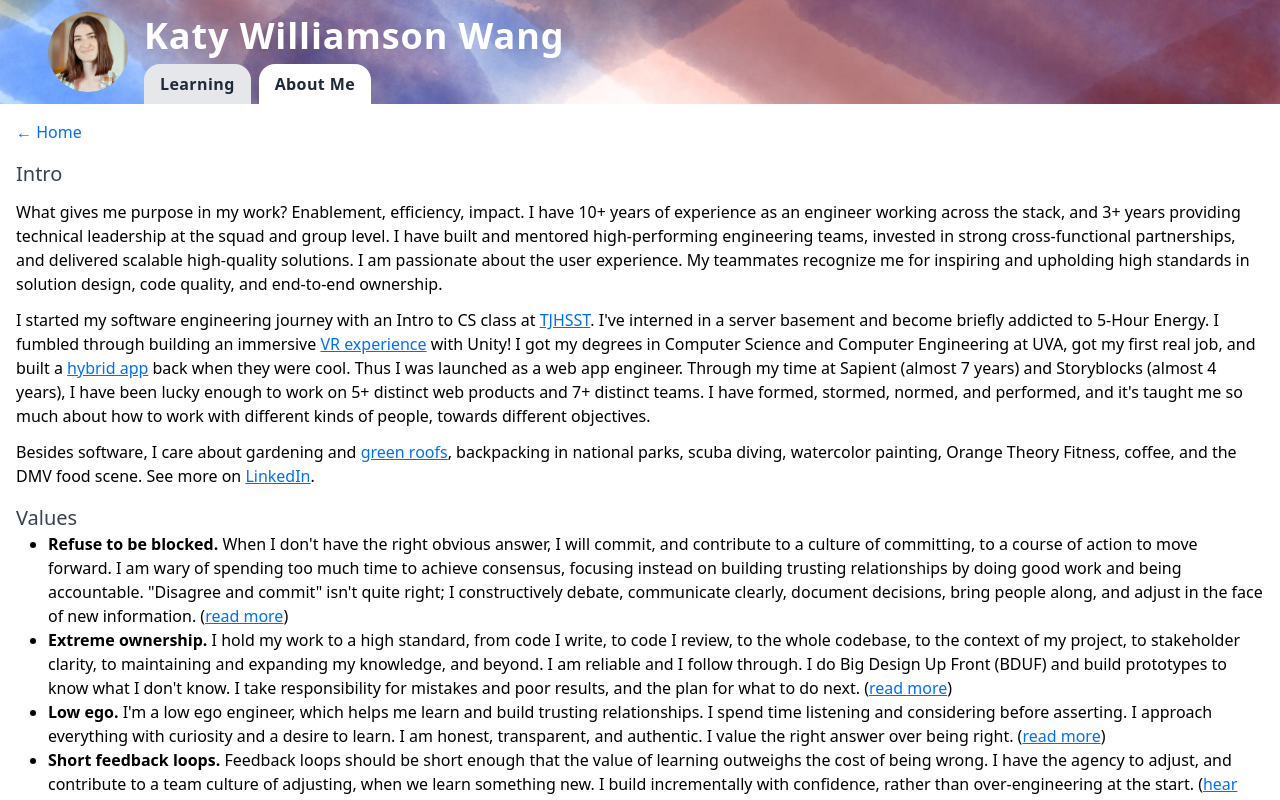
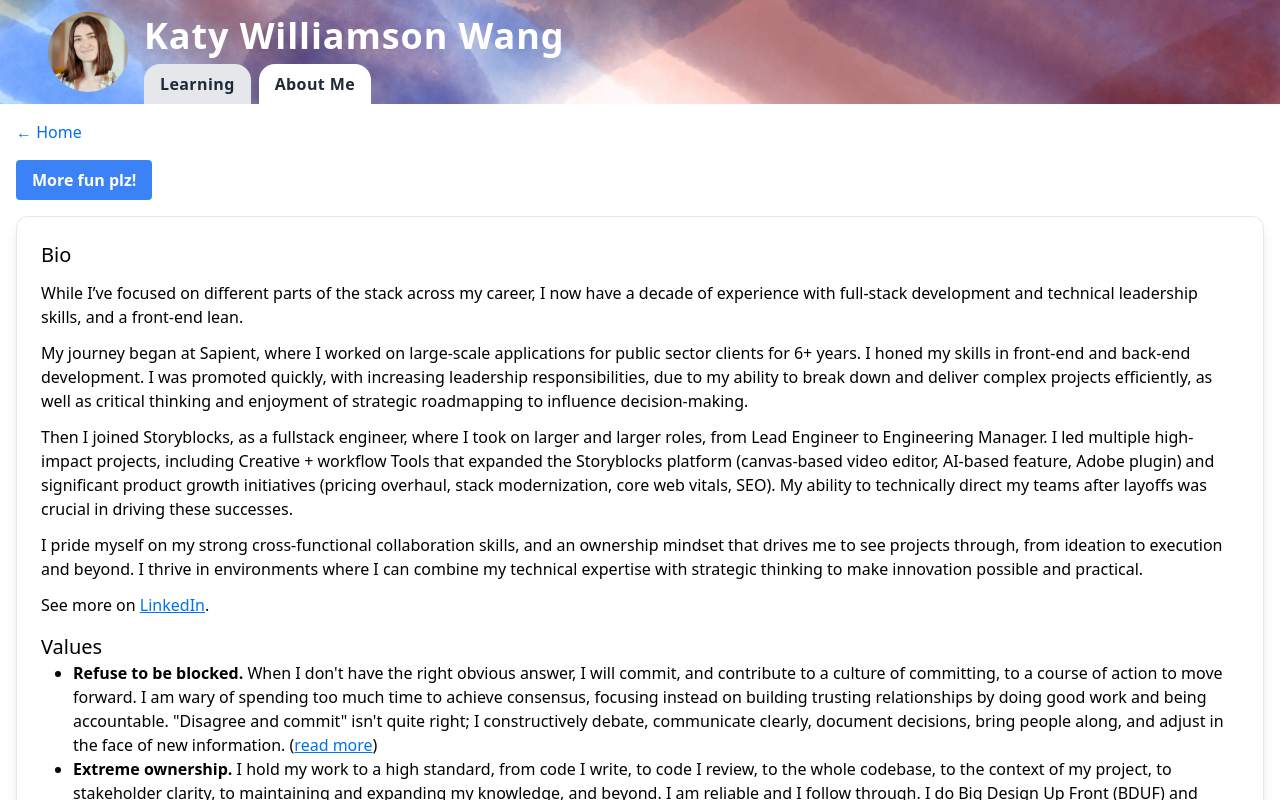
Before and after one commit to kwilliamson34/arch-upskill, a Next.js app: page /about in a window 1280 px wide. Shown: the top 800 px of the page. Built offline with nearby package versions, Linux system fonts and the light colour scheme; no server answers.

Commit message:
spice up the about me page

```diff
--- a/app/about/page.tsx
+++ b/app/about/page.tsx
@@ -1,4 +1,5 @@
 import { Metadata } from "next";
+import FunSection from "../../components/fun-section";
 import JokeWrapper from "../../components/joke";
 import { siteTitle } from "../constants";
 
@@ -9,24 +10,30 @@ export const metadata: Metadata = {
 export default function AboutPage() {
   return (
     <>
+      <FunSection
+        funChildren={
+          <>
             <section>
-        <h2>Intro</h2>
+              <h2>Bio</h2>
 
               <p>
-          What gives me purpose in my work? Enablement, efficiency, impact. I
-          have 10+ years of experience as an engineer working across the stack,
-          and 3+ years providing technical leadership at the squad and group
-          level. I have built and mentored high-performing engineering teams,
-          invested in strong cross-functional partnerships, and delivered
-          scalable high-quality solutions. I am passionate about the user
-          experience. My teammates recognize me for inspiring and upholding high
-          standards in solution design, code quality, and end-to-end ownership.
+                What gives me purpose in my work? Enablement, efficiency,
+                impact. I have 10+ years of experience as an engineer working
+                across the stack, and 3+ years providing technical leadership at
+                the squad and group level. I have built and mentored
+                high-performing engineering teams, invested in strong
+                cross-functional partnerships, and delivered scalable
+                high-quality solutions. I am passionate about the user
+                experience. My teammates recognize me for inspiring and
+                upholding high standards in solution design, code quality, and
+                end-to-end ownership.
               </p>
               <p>
-          I started my software engineering journey with an Intro to CS class at{" "}
-          <a href="https://compsci.sites.tjhsst.edu/">TJHSST</a>. I&apos;ve
-          interned in a server basement and become briefly addicted to 5-Hour
-          Energy. I fumbled through building an immersive{" "}
+                I started my software engineering journey with an Intro to CS
+                class at <a href="https://compsci.sites.tjhsst.edu/">TJHSST</a>.
+                I&apos;ve interned in a server basement and become briefly
+                addicted to 5-Hour Energy. I fumbled through building an
+                immersive{" "}
                 <a
                   href="https://www.mechdyne.com/av-vr-solutions/blog/direct-view-led-technology-the-roi-of-led-displays/"
                   target="_blank"
@@ -41,124 +48,61 @@ export default function AboutPage() {
                 >
                   hybrid app
                 </a>{" "}
-          back when they were cool. Thus I was launched as a web app engineer.
-          Through my time at Sapient (almost 7 years) and Storyblocks (almost 4
-          years), I have been lucky enough to work on 5+ distinct web products
-          and 7+ distinct teams. I have formed, stormed, normed, and performed,
-          and it&apos;s taught me so much about how to work with different kinds
-          of people, towards different objectives.
+                back when they were cool. Thus I was launched as a web app
+                engineer. Through my time at Sapient (almost 7 years) and
+                Storyblocks (almost 4 years), I have been lucky enough to work
+                on 6+ distinct web products and 7+ distinct teams. I have
+                formed, stormed, normed, and performed, and it&apos;s taught me
+                so much about how to work with different kinds of people,
+                towards different objectives.
               </p>
+            </section>
+            <section>
+              <h2>Values</h2>
               <p>
-          Besides software, I care about gardening and{" "}
+                Besides software, I care about:
+                <ul>
+                  <li>
+                    Backpacking in US national parks. My husband Pan and I have
+                    been to 25 parks, and try to get lost in the Yosemite
+                    wilderness for a few days each year.
+                  </li>
+                  <li>
+                    Scuba diving. I&apos;m open water certified and love to
+                    travel to dive/dive to travel! I love sea turtles but have a
+                    borderline phobia of jellyfish.
+                  </li>
+                  <li>
+                    Watercolor painting. While my skills are amateur, I make a
+                    mean greeting card!
+                  </li>
+                  <li>
+                    Gardening and urban greenery. I always have 20 home-grown
+                    tomatoes on hand, know the scientific names of my shrubs,
+                    and have fond memories of pushing for{" "}
                     <a
                       href="https://www.earthday.org/actions/call-for-green-spaces"
                       target="_blank"
                     >
-            green roofs
-          </a>
-          , backpacking in national parks, scuba diving, watercolor painting,
-          Orange Theory Fitness, coffee, and the DMV food scene. See more on{" "}
-          <a href="https://www.linkedin.com/in/kcww" target="_blank">
-            LinkedIn
-          </a>
-          .
-        </p>
-      </section>
-      <section>
-        <h2>Values</h2>
-        <ul>
-          <li>
-            <strong>Refuse to be blocked.</strong> When I don&apos;t have the
-            right obvious answer, I will commit, and contribute to a culture of
-            committing, to a course of action to move forward. I am wary of
-            spending too much time to achieve consensus, focusing instead on
-            building trusting relationships by doing good work and being
-            accountable. &quot;Disagree and commit&quot; isn&apos;t quite right;
-            I constructively debate, communicate clearly, document decisions,
-            bring people along, and adjust in the face of new information. (
-            <a
-              href="https://gavinadams.com/disagree-and-commit/"
-              target="_blank"
-            >
-              read more
-            </a>
-            )
+                      green roof policy
+                    </a>{" "}
+                    while interning for Earth Day Network.
                   </li>
                   <li>
-            <strong>Extreme ownership.</strong> I hold my work to a high
-            standard, from code I write, to code I review, to the whole
-            codebase, to the context of my project, to stakeholder clarity, to
-            maintaining and expanding my knowledge, and beyond. I am reliable
-            and I follow through. I do Big Design Up Front (BDUF) and build
-            prototypes to know what I don&apos;t know. I take responsibility for
-            mistakes and poor results, and the plan for what to do next. (
-            <a
-              href="https://medium.com/@marijnscholtens/applying-extreme-ownership-in-software-engineering-1e1ca9235fa9"
-              target="_blank"
-            >
-              read more
-            </a>
-            )
+                    Orange Theory Fitness. Member of the HIIT squad since 2015.
                   </li>
                   <li>
-            <strong>Low ego.</strong> I&apos;m a low ego engineer, which helps
-            me learn and build trusting relationships. I spend time listening
-            and considering before asserting. I approach everything with
-            curiosity and a desire to learn. I am honest, transparent, and
-            authentic. I value the right answer over being right. (
-            <a
-              href="https://hackernoon.com/put-your-ego-aside-humility-and-confidence-in-software-development"
-              target="_blank"
-            >
-              read more
-            </a>
-            )
+                    Coffee. I don&apos;t go a day without it, and I love trying
+                    new types and processes from all over the world. Recently
+                    found a love for fermented beans.
                   </li>
                   <li>
-            <strong>Short feedback loops.</strong> Feedback loops should be
-            short enough that the value of learning outweighs the cost of being
-            wrong. I have the agency to adjust, and contribute to a team culture
-            of adjusting, when we learn something new. I build incrementally
-            with confidence, rather than over-engineering at the start. (
-            <a
-              href="https://developertea.com/episodes/e8545729-3383-4d50-a48a-1ce0919c1889"
-              target="_blank"
-            >
-              hear more
-            </a>
-            ) (
-            <a
-              href="https://www.tatvasoft.com/outsourcing/2022/05/software-development-principles.html"
-              target="_blank"
-            >
-              read more
-            </a>
-            )
-          </li>
-          <li>
-            <strong>Make good tradeoffs.</strong> I am idealistic and practical
-            at the same time. I employ creativity, critical thinking, research,
-            and data-based decision making to solve problems efficiently. I
-            always strive to write clean, maintainable code&mdash; but my goal
-            is creating value, not being perfect. I learn more than enough to be
-            dangerous, explore multiple options, and avoid &quot;one size fits
-            all&quot; decision-making.
+                    The DMV food scene. There&nbsp;s always something new to try
+                    in DC. If I could only pick one cuisine for the rest of my
+                    life, it would be Thai.
                   </li>
                 </ul>
-      </section>
-      <section>
-        <h2>Projects</h2>
-        <ol>
-          <li>
-            <a
-              href="https://github.com/kwilliamson34/arch-upskill"
-              target="_blank"
-            >
-              Arch Upskill
-            </a>
-            &nbsp;(this project); built with NextJS, TypeScript, and Vercel
-          </li>
-        </ol>
+              </p>
             </section>
             <section>
               <h2>Blogs</h2>
@@ -169,8 +113,8 @@ export default function AboutPage() {
                     href="https://medium.com/storyblocks-engineering/a-decade-of-shade-automated-testing-from-someone-who-wants-the-robots-to-take-it-already-60193d470eab"
                     target="_blank"
                   >
-              A decade of shade: automated testing from someone who wants the
-              robots to take it already
+                    A decade of shade: automated testing from someone who wants
+                    the robots to take it already
                   </a>
                 </li>
                 <li>
@@ -189,5 +133,182 @@ export default function AboutPage() {
               <JokeWrapper />
             </section>
           </>
+        }
+        seriousChildren={
+          <>
+            <section>
+              <h2>Bio</h2>
+
+              <p>
+                While I’ve focused on different parts of the stack across my
+                career, I now have a decade of experience with full-stack
+                development and technical leadership skills, and a front-end
+                lean.
+              </p>
+              <p>
+                My journey began at Sapient, where I worked on large-scale
+                applications for public sector clients for 6+ years. I honed my
+                skills in front-end and back-end development. I was promoted
+                quickly, with increasing leadership responsibilities, due to my
+                ability to break down and deliver complex projects efficiently,
+                as well as critical thinking and enjoyment of strategic
+                roadmapping to influence decision-making.
+              </p>
+              <p>
+                Then I joined Storyblocks, as a fullstack engineer, where I took
+                on larger and larger roles, from Lead Engineer to Engineering
+                Manager. I led multiple high-impact projects, including Creative
+                + workflow Tools that expanded the Storyblocks platform
+                (canvas-based video editor, AI-based feature, Adobe plugin) and
+                significant product growth initiatives (pricing overhaul, stack
+                modernization, core web vitals, SEO). My ability to technically
+                direct my teams after layoffs was crucial in driving these
+                successes.
+              </p>
+              <p>
+                I pride myself on my strong cross-functional collaboration
+                skills, and an ownership mindset that drives me to see projects
+                through, from ideation to execution and beyond. I thrive in
+                environments where I can combine my technical expertise with
+                strategic thinking to make innovation possible and practical.
+              </p>
+              <p>
+                See more on{" "}
+                <a href="https://www.linkedin.com/in/kcww" target="_blank">
+                  LinkedIn
+                </a>
+                .
+              </p>
+            </section>
+            <section>
+              <h2>Values</h2>
+              <ul>
+                <li>
+                  <strong>Refuse to be blocked.</strong> When I don&apos;t have
+                  the right obvious answer, I will commit, and contribute to a
+                  culture of committing, to a course of action to move forward.
+                  I am wary of spending too much time to achieve consensus,
+                  focusing instead on building trusting relationships by doing
+                  good work and being accountable. &quot;Disagree and
+                  commit&quot; isn&apos;t quite right; I constructively debate,
+                  communicate clearly, document decisions, bring people along,
+                  and adjust in the face of new information. (
+                  <a
+                    href="https://gavinadams.com/disagree-and-commit/"
+                    target="_blank"
+                  >
+                    read more
+                  </a>
+                  )
+                </li>
+                <li>
+                  <strong>Extreme ownership.</strong> I hold my work to a high
+                  standard, from code I write, to code I review, to the whole
+                  codebase, to the context of my project, to stakeholder
+                  clarity, to maintaining and expanding my knowledge, and
+                  beyond. I am reliable and I follow through. I do Big Design Up
+                  Front (BDUF) and build prototypes to know what I don&apos;t
+                  know. I take responsibility for mistakes and poor results, and
+                  the plan for what to do next. (
+                  <a
+                    href="https://medium.com/@marijnscholtens/applying-extreme-ownership-in-software-engineering-1e1ca9235fa9"
+                    target="_blank"
+                  >
+                    read more
+                  </a>
+                  )
+                </li>
+                <li>
+                  <strong>Low ego.</strong> I&apos;m a low ego engineer, which
+                  helps me learn and build trusting relationships. I spend time
+                  listening and considering before asserting. I approach
+                  everything with curiosity and a desire to learn. I am honest,
+                  transparent, and authentic. I value the right answer over
+                  being right. (
+                  <a
+                    href="https://hackernoon.com/put-your-ego-aside-humility-and-confidence-in-software-development"
+                    target="_blank"
+                  >
+                    read more
+                  </a>
+                  )
+                </li>
+                <li>
+                  <strong>Short feedback loops.</strong> Feedback loops should
+                  be short enough that the value of learning outweighs the cost
+                  of being wrong. I have the agency to adjust, and contribute to
+                  a team culture of adjusting, when we learn something new. I
+                  build incrementally with confidence, rather than
+                  over-engineering at the start. (
+                  <a
+                    href="https://developertea.com/episodes/e8545729-3383-4d50-a48a-1ce0919c1889"
+                    target="_blank"
+                  >
+                    hear more
+                  </a>
+                  ) (
+                  <a
+                    href="https://www.tatvasoft.com/outsourcing/2022/05/software-development-principles.html"
+                    target="_blank"
+                  >
+                    read more
+                  </a>
+                  )
+                </li>
+                <li>
+                  <strong>Make good tradeoffs.</strong> I am idealistic and
+                  practical at the same time. I employ creativity, critical
+                  thinking, research, and data-based decision making to solve
+                  problems efficiently. I always strive to write clean,
+                  maintainable code&mdash; but my goal is creating value, not
+                  being perfect. I learn more than enough to be dangerous,
+                  explore multiple options, and avoid &quot;one size fits
+                  all&quot; decision-making.
+                </li>
+              </ul>
+            </section>
+            <section>
+              <h2>Projects</h2>
+              <ol>
+                <li>
+                  <a
+                    href="https://github.com/kwilliamson34/arch-upskill"
+                    target="_blank"
+                  >
+                    Arch Upskill
+                  </a>
+                  &nbsp;(this project); built with NextJS, TypeScript, and
+                  Vercel
+                </li>
+              </ol>
+            </section>
+            <section>
+              <h2>Blogs</h2>
+              <ol>
+                <li>
+                  Storyblocks tech blog:&nbsp;
+                  <a
+                    href="https://medium.com/storyblocks-engineering/a-decade-of-shade-automated-testing-from-someone-who-wants-the-robots-to-take-it-already-60193d470eab"
+                    target="_blank"
+                  >
+                    A decade of shade: automated testing from someone who wants
+                    the robots to take it already
+                  </a>
+                </li>
+                <li>
+                  Storyblocks tech blog:&nbsp;
+                  <a
+                    href="https://medium.com/storyblocks-engineering/php-isnt-that-bad-68faa2bc5cca"
+                    target="_blank"
+                  >
+                    PHP isn&apos;t that bad
+                  </a>
+                </li>
+              </ol>
+            </section>
+          </>
+        }
+      />
+    </>
   );
 }
--- /dev/null
+++ b/components/fun-section.tsx
@@ -0,0 +1,39 @@
+"use client";
+
+import { useState } from "react";
+
+export default function FunSection({
+  funChildren,
+  seriousChildren,
+}: {
+  funChildren: React.ReactNode;
+  seriousChildren: React.ReactNode;
+}) {
+  const [isFunMode, setIsFunMode] = useState(false);
+
+  return (
+    <section>
+      <div className="mb-4">
+        <button
+          onClick={() => setIsFunMode(!isFunMode)}
+          className={`transform rounded px-4 py-2 transition-all duration-300 hover:scale-105 ${
+            isFunMode
+              ? "bg-yellow-400 text-purple-800 hover:bg-yellow-300"
+              : "bg-blue-500 text-white hover:bg-blue-600"
+          }`}
+        >
+          {isFunMode ? "More serious plz." : "More fun plz!"}
+        </button>
+      </div>
+      {isFunMode ? (
+        <div className="fun transform rounded-xl border bg-gradient-to-br from-purple-600 via-pink-500 to-red-500 p-6 text-white shadow-lg transition-all duration-500">
+          {funChildren}
+        </div>
+      ) : (
+        <div className="serious transform rounded-xl border p-6 shadow-lg transition-all duration-500">
+          {seriousChildren}
+        </div>
+      )}
+    </section>
+  );
+}
--- a/styles/global.css
+++ b/styles/global.css
@@ -10,7 +10,6 @@
   }
   h2 {
     @apply text-xl;
-    @apply text-gray-700;
   }
   h3 {
     @apply text-lg;
@@ -44,6 +43,10 @@ p {
 a {
   color: #0070f3;
   text-decoration: underline;
+}
+
+.fun a {
+  color: white;
 }
 
 * {
```
Also changed, not shown: components/joke.tsx (+8 -0 lines), posts/dev-env.md (+1 -1 lines). Lines whose indentation alone changed are shown as unchanged.
